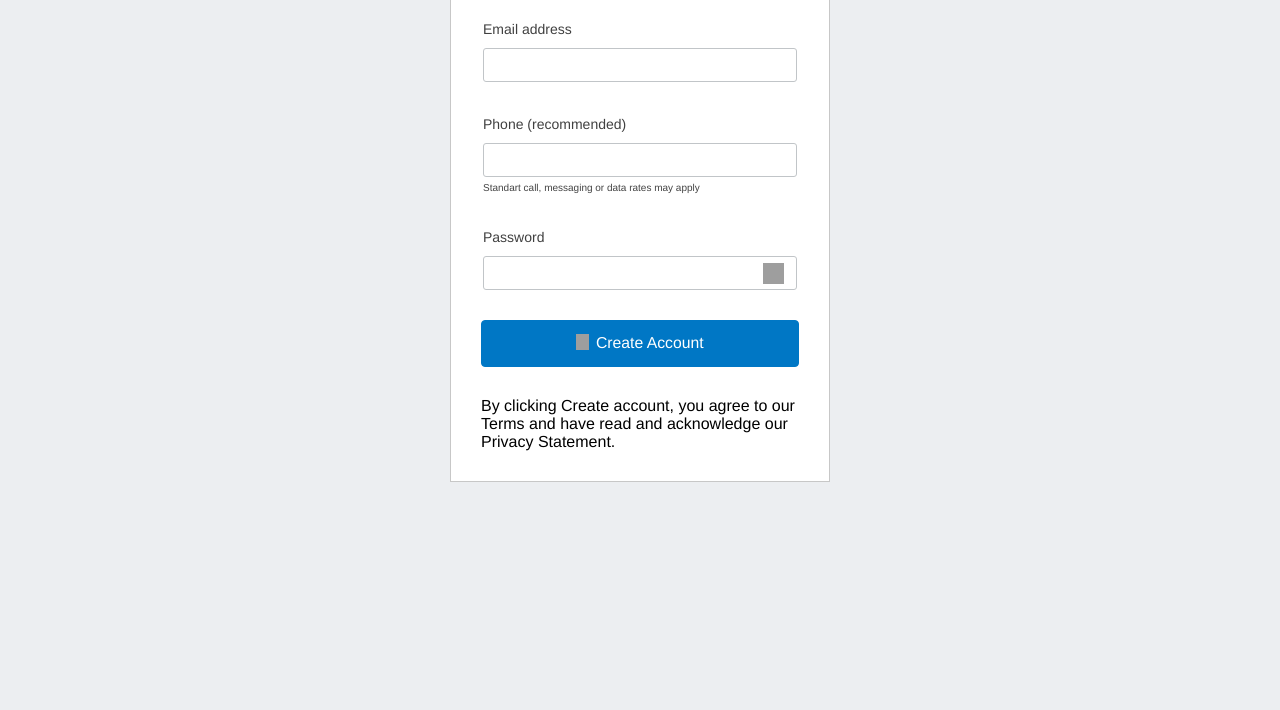
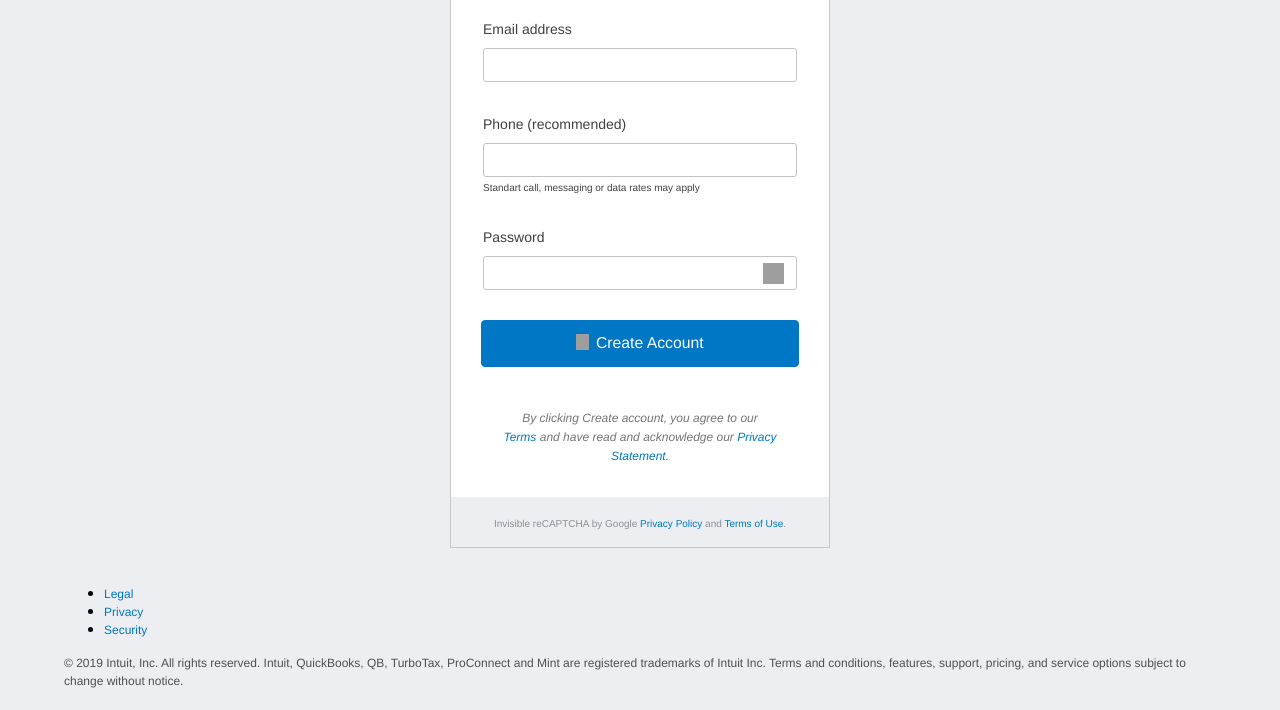
Before and after one commit to alan247/mint-clone, a plain HTML site: page index.html in a window 1280 px wide. Shown: the part 299-1009 px from the top of the page. Before the commit the page ends 800 px from the top, so only its background shows below. Drawn offline with Linux system fonts and the light colour scheme; grey boxes are pictures that could not be loaded.

Commit message:
Add page footer

```diff
--- a/css/styles.css
+++ b/css/styles.css
@@ -179,8 +179,61 @@ input {
 	background-size: contain;
 	width: 12.5938px;
 }
-.b-form-footer{
-	margin-top: 30px;
+
+.b-form__footer{
+	margin-top: 41px;
+  text-align: center;
+}
+
+.b-form__footer-text {
+  color: #757575  ;
+  font-size: 12px;
+  line-height: 18px;
+  text-align: center;
+  font-style: italic;
+}
+
+.b-form__captcha {
+  background-color: #eceef1;
+  margin: 32px -30px -30px;
+  padding: 16px;
+  text-align: center;
+}
+
+.b-form__captcha-text {
+  font-size: 10px;
+  color: #8d9096;
+  line-height: 15px;
+}
+
+.b-form__captcha-link {
+  font-size: 10px;
+}
+
+.b-footer {
+  margin: 0 auto;
+  padding: 20px 0;
+  width: 90%;
+}
+
+.b-footer__links {
+
+}
+
+.b-footer__link-item {
+
+}
+
+.b-footer__link {
+
+}
+
+.b-footer__legal {
+  display: block;
+  color: #505050;
+  font-size: 12px;
+  line-height: 18px;
+
 }
 
 @media (min-width: 769px) {
--- a/index.html
+++ b/index.html
@@ -60,13 +60,25 @@
           <span class="b-form__button-icon"></span><span class="b-form__button-text">Create Account</span>
         </button>
       </form>
-      <footer class="b-form-footer">
-      	<span class="b-form-footer__text">
-      		By clicking Create account, you agree to our
-			Terms and have read and acknowledge our Privacy Statement.
+      <footer class="b-form__footer">
+      	<span class="b-form__footer-text">
+      		By clicking Create account, you agree to our<br>
+			<a href="https://www.mint.com/terms">Terms</a> and have read and acknowledge our <a href="https://security.intuit.com/privacy"> Privacy Statement.</a>
       	</span>
       </footer>
+
+      <section class="b-form__captcha"><span class="b-form__captcha-text">Invisible reCAPTCHA by Google <a href="#" class="b-form__captcha-link">Privacy Policy</a> and <a href="#" class="b-form__captcha-link">Terms of Use</a>.</span></section>
     </div>
+
+    <footer class="b-footer">
+      <ul class="b-footer__links">
+        <li class="b-footer__link-item"><a href="#" class="b-footer__link">Legal</a></li>
+        <li class="b-footer__link-item"><a href="#" class="b-footer__link">Privacy</a></li>
+        <li class="b-footer__link-item"><a href="#" class="b-footer__link">Security</a></li>
+      </ul>
+      <span class="b-footer__legal">© 2019 Intuit, Inc. All rights reserved. Intuit, QuickBooks, QB, TurboTax, ProConnect and Mint are registered trademarks of Intuit Inc.
+Terms and conditions, features, support, pricing, and service options subject to change without notice.</span>
+    </footer>
 </body>
 
 </html>
```
